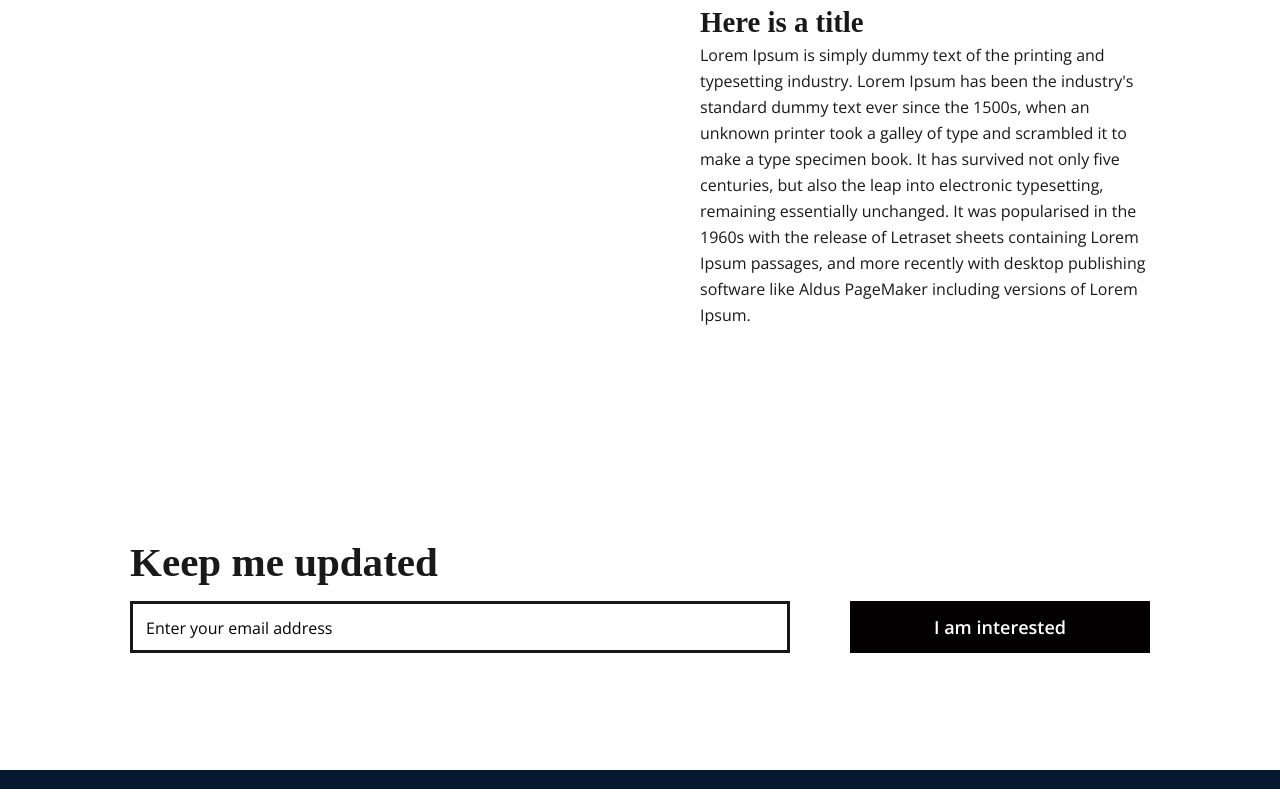
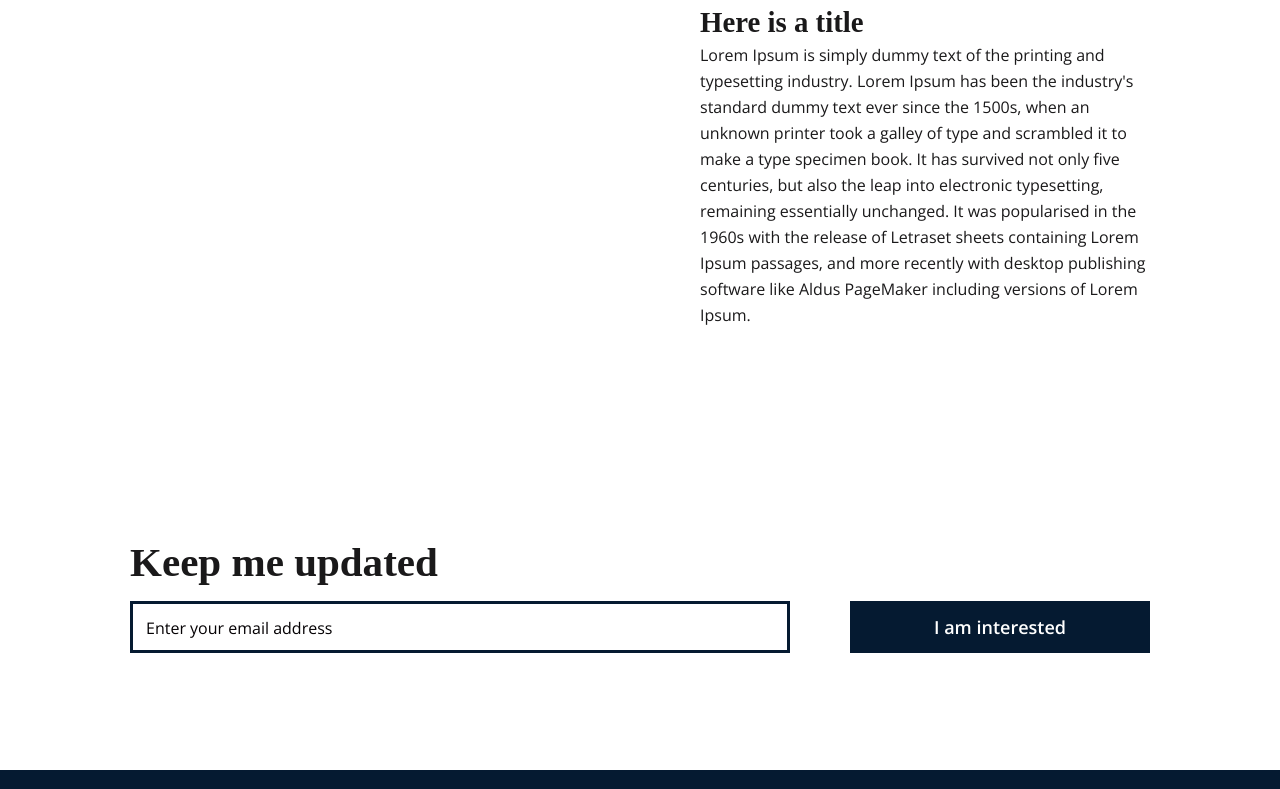
Before and after one commit to essexcountycouncil/stopswapgo.co.uk, a Gatsby site: page / in a window 1280 px wide. Shown: the part 1846-2635 px from the top of the page. Built offline with nearby package versions, Linux system fonts and the light colour scheme; Gatsby itself is replaced by a stand-in of ours; a web font is replaced by a local one.

Commit message:
signup tweak

```diff
--- a/src/components/signup/signup.scss
+++ b/src/components/signup/signup.scss
@@ -113,7 +113,7 @@
       .group {
         .signup-input {
           input {
-            border: $border-thick $body-text-colour solid;
+            border: $border-thick $brand4 solid;
             &:focus {
               outline-offset: 0;
             }
@@ -121,14 +121,14 @@
         }
         .signup-button {
           button.button.subscribe {
-            background: $black;
+            background: $brand4;
             color: $white;
-            border: $border-thick $black solid;
+            border: $border-thick $brand4 solid;
             @include media(mobile) {
               margin-bottom: 0;
             }
             &:hover {
-              color: $white;
+              color: $body-text-colour;
               background-color: $brand;
               border: $border-thick $brand solid;
             }
```
